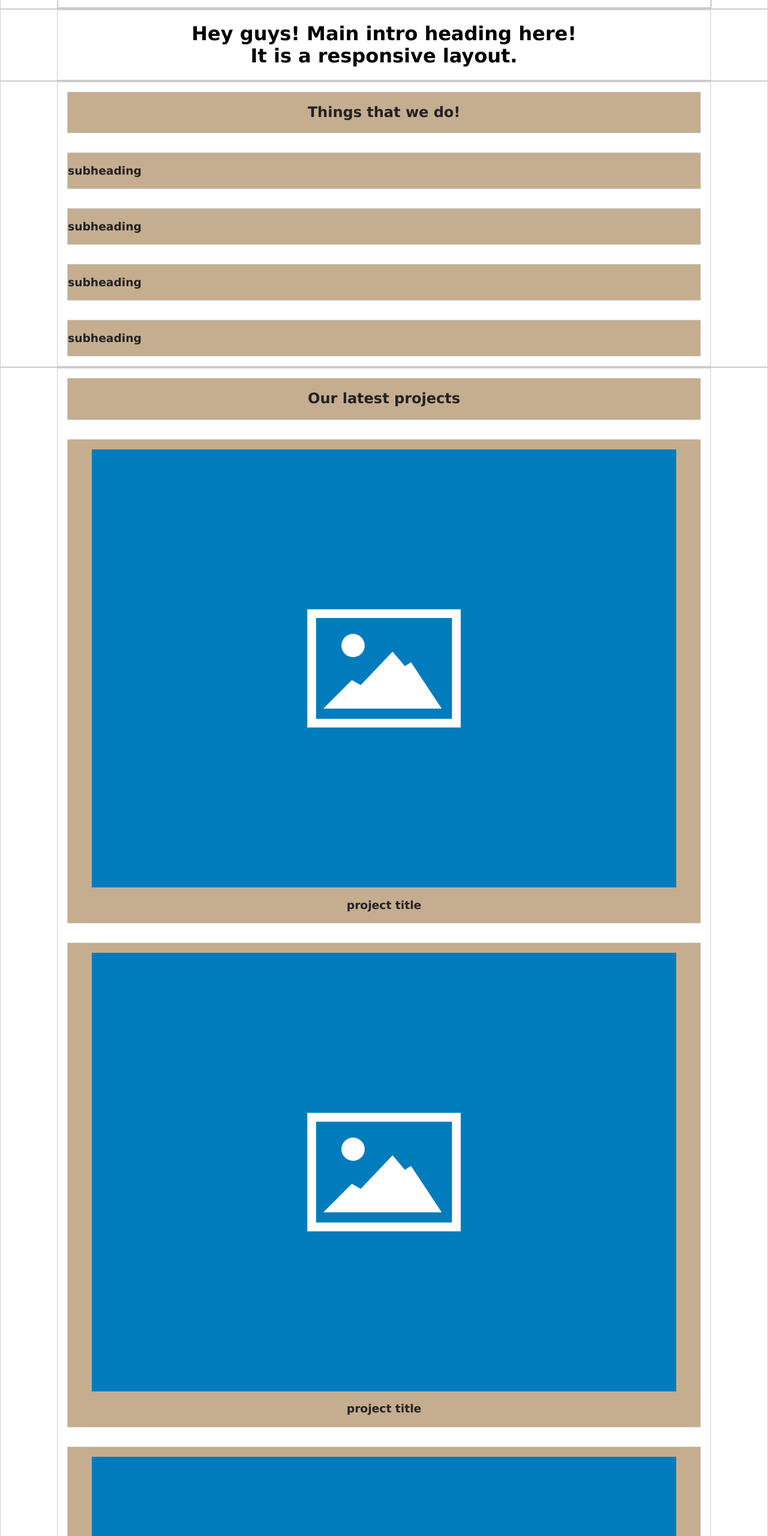
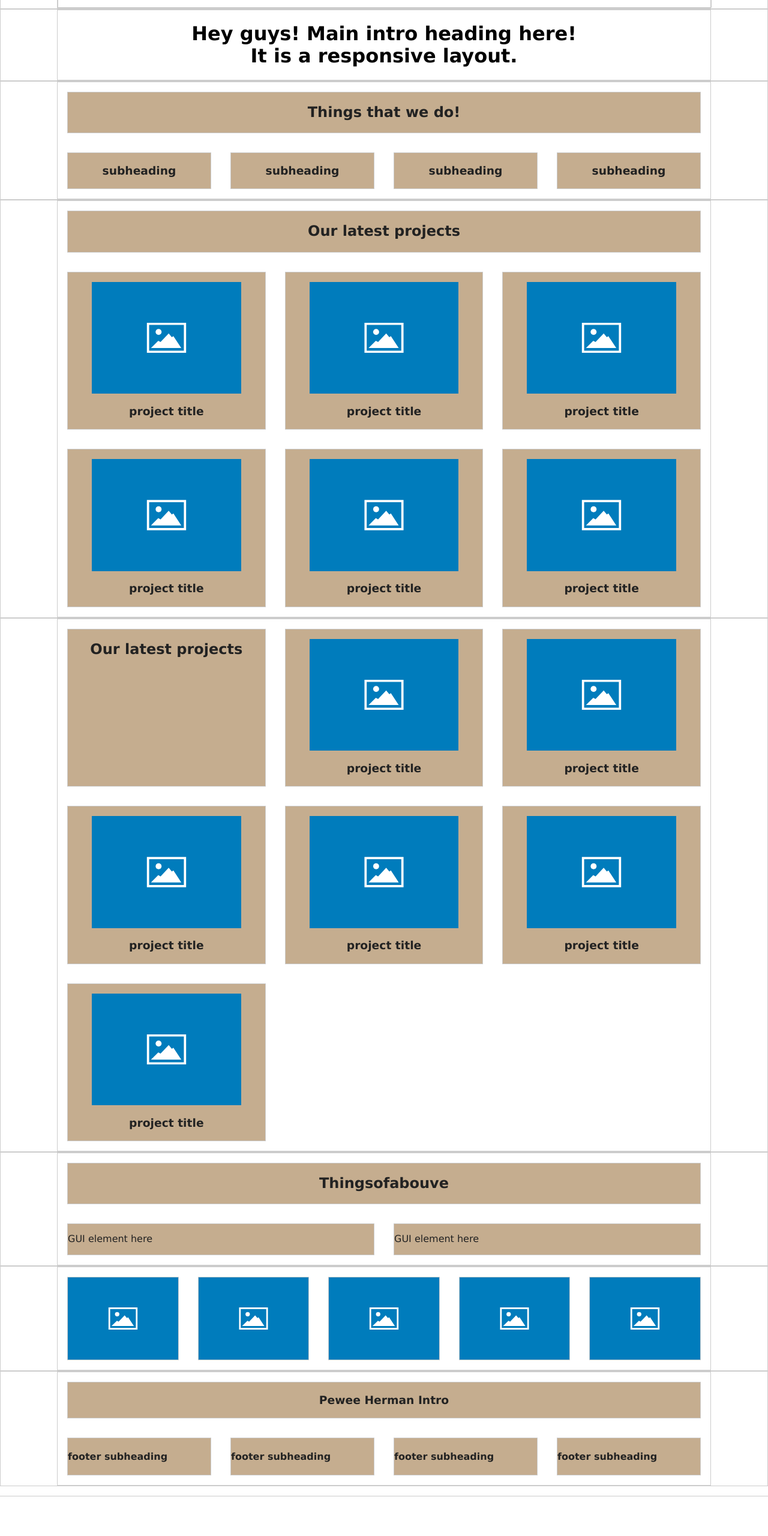
Before and after one commit to raha-the-creator/mdia2003-lab03, a website built with Parcel: page index.html in a window 1280 px wide. Shown: the part 820-3380 px from the top of the page at 60% size. After the commit the page ends 3330 px from the top, so only its background shows below. Built offline with nearby package versions, Linux system fonts and the light colour scheme.

Commit message:
add initial responsive layout

```diff
--- a/index.html
+++ b/index.html
@@ -47,30 +47,30 @@
     </div>
 
     <section class="about">
-        <div class="row">
-            <div class="column">
+        <div class="row l-col-4">
+            <div class="column span-full">
                 <h2 class="heading">
                     Things that we do!
                 </h2>
             </div>
             <div class="column">
-                <h3 class="headomg">subheading</h3>
+                <h3 class="heading">subheading</h3>
             </div>
             <div class="column">
-                <h3 class="headomg">subheading</h3>
+                <h3 class="heading">subheading</h3>
             </div>
             <div class="column">
-                <h3 class="headomg">subheading</h3>
+                <h3 class="heading">subheading</h3>
             </div>
             <div class="column">
-                <h3 class="headomg">subheading</h3>
+                <h3 class="heading">subheading</h3>
             </div>
         </div>
     </section>
 
     <section class="projects--new">
-        <div class="row">
-            <div class="column">
+        <div class="row m-col-2 l-col-3">
+            <div class="column span-full">
                 <h2 class="heading">
                     Our latest projects
                 </h2>
@@ -127,7 +127,7 @@
     </section> <!-- projects-new ends here -->
 
     <section class="projects">
-        <div class="row">
+        <div class="row m-col-2 l-col-3">
             <div class="column">
                 <h2 class="heading">
                     Our latest projects
@@ -185,8 +185,8 @@
     </section> <!-- projects-new ends here -->
 
     <section class="thingsofabove">
-        <div class="row">
-            <div class="column">
+        <div class="row l-col-2">
+            <div class="column span-full">
                 <h2 class="heading">
                     Thingsofabouve
                 </h2>
@@ -201,7 +201,7 @@
     </section>
 
     <div class="sponsors">
-        <div class="row">
+        <div class="row m-col-5">
             <div class="column">
                 <img src="img/content-placeholder.svg" alt="placeholder">
             </div>
@@ -221,8 +221,8 @@
     </div>
 
     <footer class="page-footer">
-        <div class="row">
-            <div class="page__footer__intro column">
+        <div class="row m-col-2 l-col-4">
+            <div class="page__footer__intro column span-full">
                 <h3 class="heading">
                     Pewee Herman Intro
                 </h3>
```
